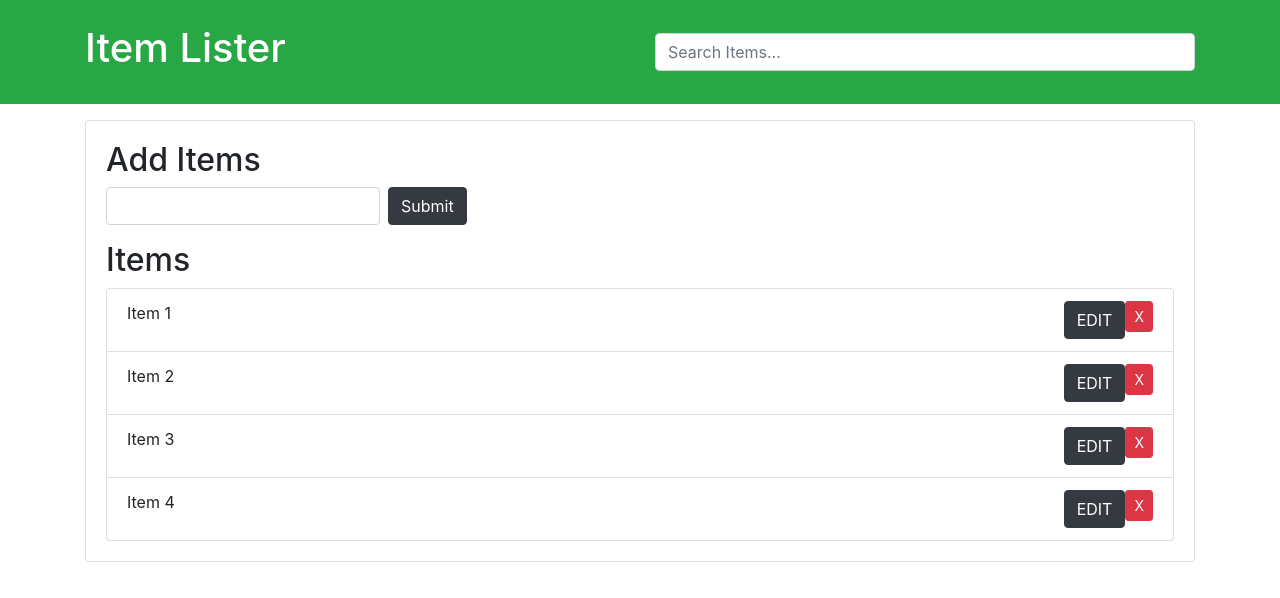
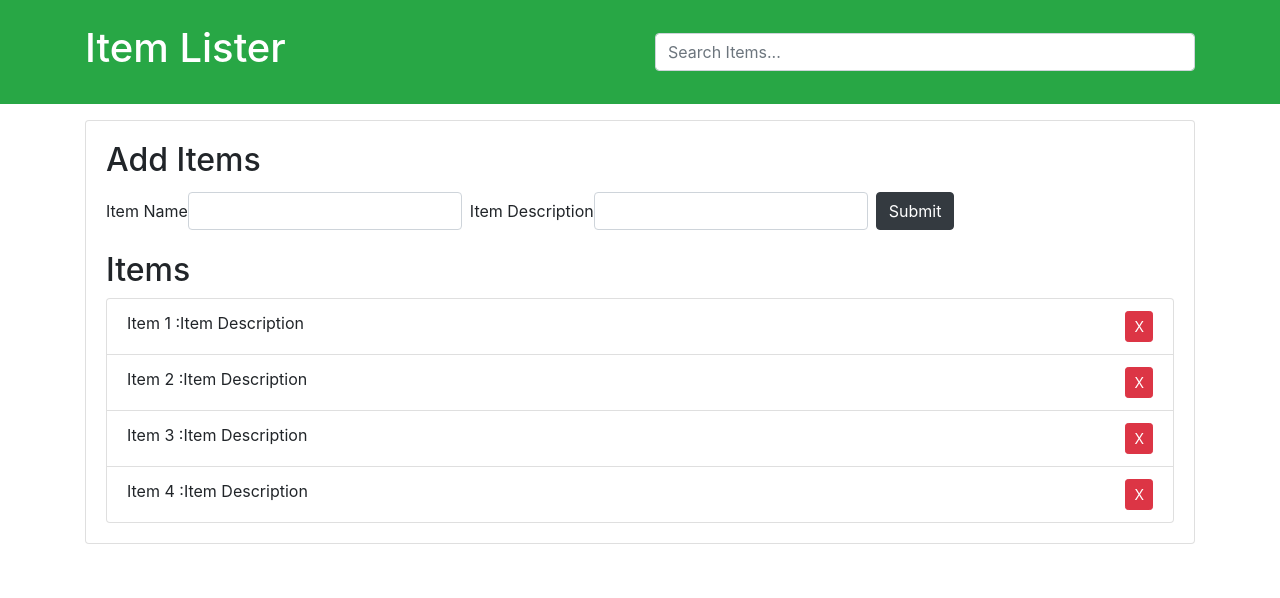
Before and after one commit to singh0130/learning_javascript, a plain HTML site: page index2.html in a window 1280 px wide. Drawn offline with nearby package versions, Linux system fonts and the light colour scheme.

Commit message:
dom task9 solution updated

```diff
--- a/dom1.js
+++ b/dom1.js
@@ -29,12 +29,12 @@ function addItem(e){
     //Append text node
     deleteBtn.appendChild(document.createTextNode('X'));
     //Add edit button
-    let editBtn=document.createElement('button');
-    editBtn.className='btn btn-dark float-right edit';
-    editBtn.appendChild(document.createTextNode('EDIT'));
+    //let editBtn=document.createElement('button');
+    //editBtn.className='btn btn-dark float-right edit';
+    //editBtn.appendChild(document.createTextNode('EDIT'));
     //Append button to li
     li.appendChild(deleteBtn);
-    li.appendChild(editBtn);
+    //li.appendChild(editBtn);
 
     //Append li to list
     itemList.appendChild(li);
@@ -59,7 +59,8 @@ function filterItems(e){
     //convert to an array
     Array.from(items).forEach(function(item){
         let itemName=item.firstChild.textContent;
-        if(itemName.toLowerCase().indexOf(text)!=-1){
+        let itemDesc=item.children[0].textContent;
+        if(itemName.toLowerCase().indexOf(text)!=-1 || itemDesc.toLowerCase().indexOf(text)!=-1){
             item.style.display='block';
         }
         else{
--- a/index2.html
+++ b/index2.html
@@ -24,15 +24,20 @@
        <div id="main" class="card card-body">
         <h2 class="title">Add Items</h2>
         <form id="addForm" class="form-inline mb-3">
+          <label for="item">Item Name</label>
           <input type="text" class="form-control mr-2" id="item">
+          <br><br>
+          <label for="item-description">Item Description</label>
+          <input type="text" class="form-control mr-2" id="item-description">
+          <br><br>
           <input type="submit" class="btn btn-dark" value="Submit">
         </form>
         <h2 class="title">Items</h2>
         <ul id="items" class="list-group">
-          <li class="list-group-item">Item 1 <button class="btn btn-danger btn-sm float-right delete">X</button><button class="btn btn-dark float-right edit">EDIT</button></li>
-          <li class="list-group-item">Item 2 <button class="btn btn-danger btn-sm float-right delete">X</button><button class="btn btn-dark float-right edit">EDIT</button></li>
-          <li class="list-group-item">Item 3 <button class="btn btn-danger btn-sm float-right delete">X</button><button class="btn btn-dark float-right edit">EDIT</button></li>
-          <li class="list-group-item">Item 4 <button class="btn btn-danger btn-sm float-right delete">X</button><button class="btn btn-dark float-right edit">EDIT</button></li>
+          <li class="list-group-item">Item 1 <span class="item-desc">:Item Description </span><button class="btn btn-danger btn-sm float-right delete">X</button><!--<button class="btn btn-dark float-right edit">EDIT</button>--></li>
+          <li class="list-group-item">Item 2 <span class="item-desc">:Item Description </span><button class="btn btn-danger btn-sm float-right delete">X</button><!--<button class="btn btn-dark float-right edit">EDIT</button>--></li>
+          <li class="list-group-item">Item 3 <span class="item-desc">:Item Description </span><button class="btn btn-danger btn-sm float-right delete">X</button><!--<button class="btn btn-dark float-right edit">EDIT</button>--></li>
+          <li class="list-group-item">Item 4 <span class="item-desc">:Item Description </span><button class="btn btn-danger btn-sm float-right delete">X</button><!--<button class="btn btn-dark float-right edit">EDIT</button>--></li>
         </ul>
        </div>
       </div>
```
